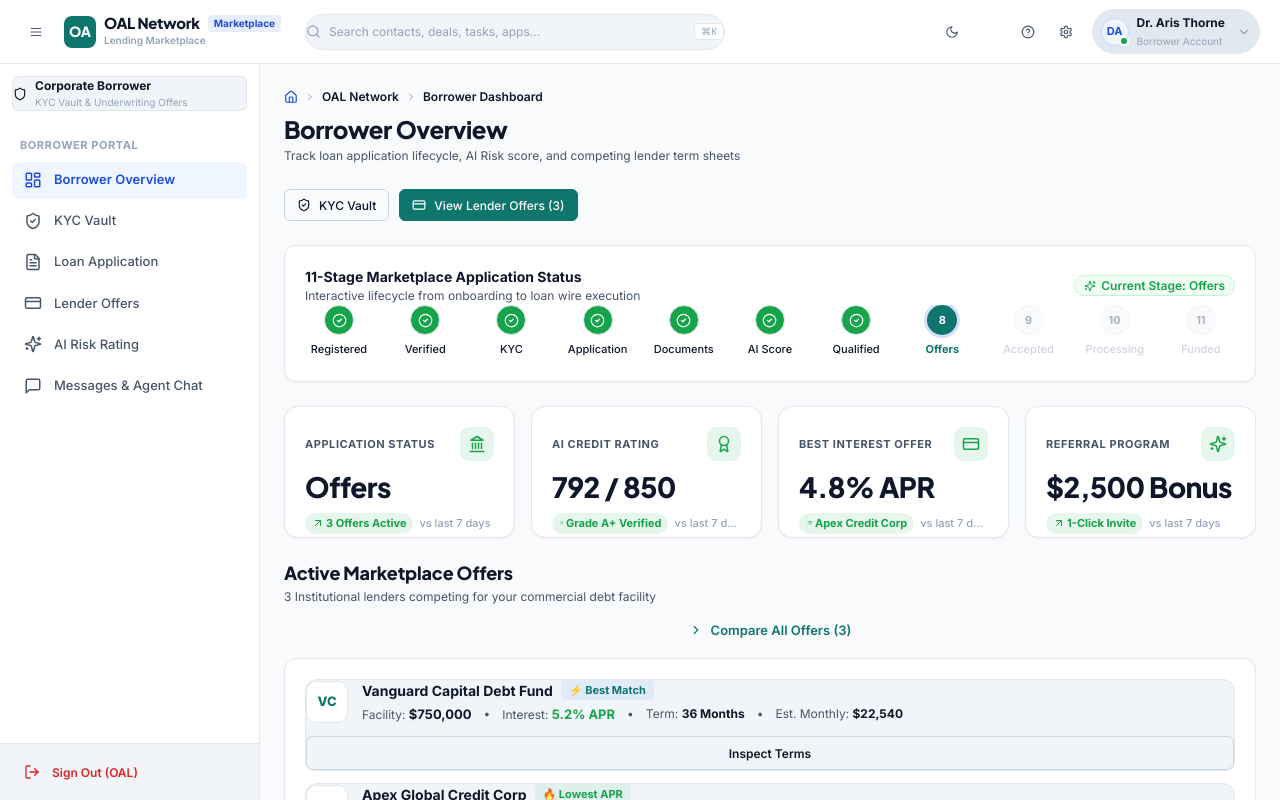
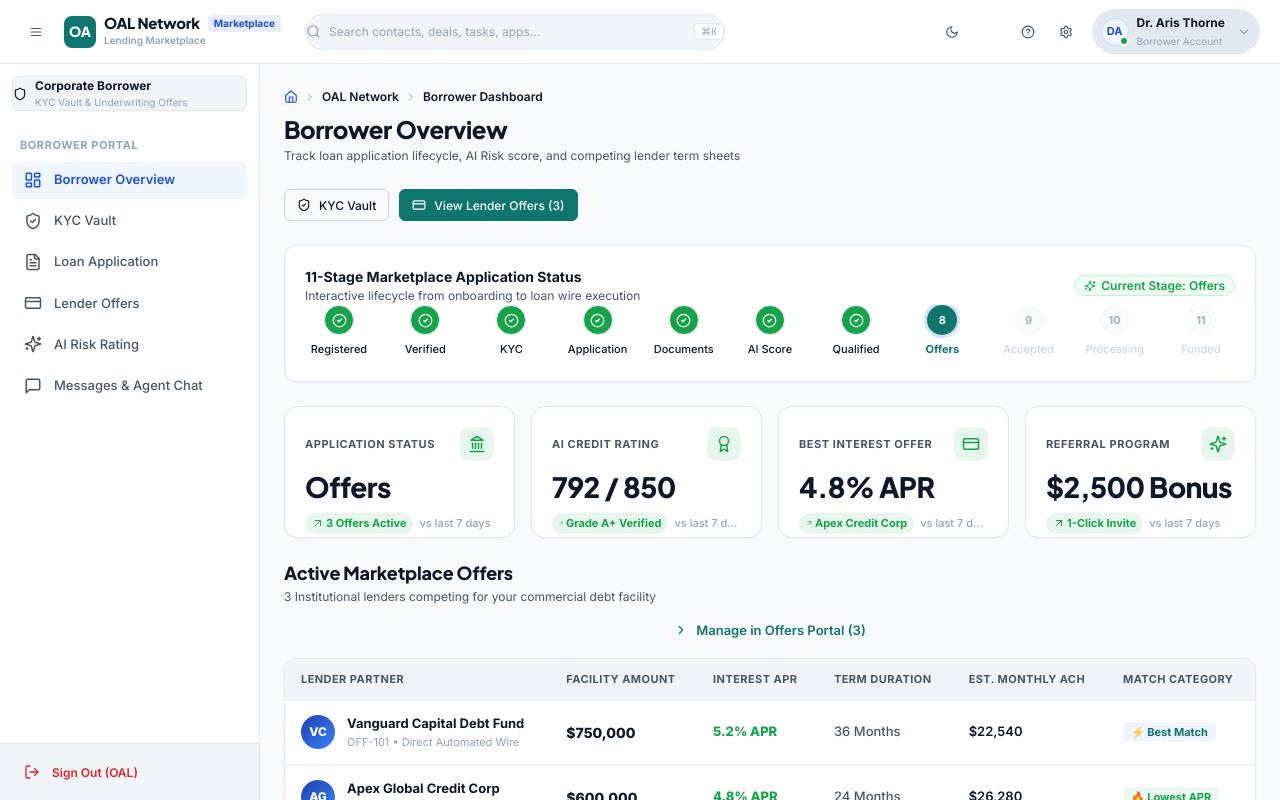
Before and after one commit to AKRITIKUSHWAHA/CRM, a React (Vite) app: page /oal/borrower/dashboard in a window 1280 px wide. Built offline with nearby package versions, Linux system fonts and the light colour scheme; the HTML template or start-up script is replaced by a standard one.

Commit message:
feat(dashboard): convert Active Marketplace Offers into a clean, static executive summary table

```diff
--- a/src/pages/oal/borrower/OalBorrowerDashboard.jsx
+++ b/src/pages/oal/borrower/OalBorrowerDashboard.jsx
@@ -241,7 +241,7 @@ export const OalBorrowerDashboard = () => {
         </div>
       </div>
 
-      {/* 4. Section: Active Marketplace Offers (Full-Width Executive Layout) */}
+      {/* 4. Section: Active Marketplace Offers (Static Executive Summary) */}
       <div className="flex flex-col gap-3">
         {/* Section Heading Outside the Card */}
         <div className="flex flex-col sm:flex-row sm:items-center justify-between gap-2">
@@ -249,9 +249,10 @@ export const OalBorrowerDashboard = () => {
             <h2 style={{ fontSize: '18px', fontWeight: 800, margin: 0, color: 'var(--text-primary)', letterSpacing: '-0.01em' }}>
               Active Marketplace Offers
             </h2>
-            <span className="text-xs text-secondary">3 Institutional lenders competing for your commercial debt facility</span>
+            <span className="text-xs text-secondary">
+              3 Institutional lenders competing for your commercial debt facility
+            </span>
           </div>
-          {!acceptedOffer && (
           <Button
             variant="ghost"
             size="sm"
@@ -259,15 +260,14 @@ export const OalBorrowerDashboard = () => {
             onClick={() => navigate('/oal/borrower/offers')}
             style={{ color: 'var(--accent)', fontWeight: 600, fontSize: '13px' }}
           >
-              Compare All Offers ({offers.length})
+            Manage in Offers Portal ({offers.length})
           </Button>
-          )}
         </div>
 
-        {/* Offers Content Card */}
-        <Card style={{ padding: '1.25rem', borderRadius: '12px' }}>
+        {/* Static Executive Table Card */}
+        <Card style={{ padding: '0', borderRadius: '12px', overflow: 'hidden' }}>
           {acceptedOffer ? (
-            <div className="p-4 surface-secondary rounded-lg border-subtle flex flex-col gap-2">
+            <div className="p-4 surface-secondary flex flex-col gap-2">
               <div className="flex items-center justify-between">
                 <Badge variant="success" icon={CheckCircle2}>Accepted Term Sheet</Badge>
                 <span className="font-mono text-xs text-tertiary">{acceptedOffer.id}</span>
@@ -280,7 +280,31 @@ export const OalBorrowerDashboard = () => {
               </div>
             </div>
           ) : (
-            <div className="flex flex-col gap-3">
+            <div style={{ overflowX: 'auto', WebkitOverflowScrolling: 'touch' }}>
+              <table style={{ width: '100%', borderCollapse: 'collapse', textAlign: 'left', fontSize: '13px' }}>
+                <thead>
+                  <tr style={{ backgroundColor: 'var(--surface-secondary)', borderBottom: '1px solid var(--border)' }}>
+                    <th style={{ padding: '12px 16px', fontWeight: 700, color: 'var(--text-secondary)', fontSize: '11px', textTransform: 'uppercase', letterSpacing: '0.04em' }}>
+                      Lender Partner
+                    </th>
+                    <th style={{ padding: '12px 16px', fontWeight: 700, color: 'var(--text-secondary)', fontSize: '11px', textTransform: 'uppercase', letterSpacing: '0.04em' }}>
+                      Facility Amount
+                    </th>
+                    <th style={{ padding: '12px 16px', fontWeight: 700, color: 'var(--text-secondary)', fontSize: '11px', textTransform: 'uppercase', letterSpacing: '0.04em' }}>
+                      Interest APR
+                    </th>
+                    <th style={{ padding: '12px 16px', fontWeight: 700, color: 'var(--text-secondary)', fontSize: '11px', textTransform: 'uppercase', letterSpacing: '0.04em' }}>
+                      Term Duration
+                    </th>
+                    <th style={{ padding: '12px 16px', fontWeight: 700, color: 'var(--text-secondary)', fontSize: '11px', textTransform: 'uppercase', letterSpacing: '0.04em' }}>
+                      Est. Monthly ACH
+                    </th>
+                    <th style={{ padding: '12px 16px', fontWeight: 700, color: 'var(--text-secondary)', fontSize: '11px', textTransform: 'uppercase', letterSpacing: '0.04em' }}>
+                      Match Category
+                    </th>
+                  </tr>
+                </thead>
+                <tbody>
                   {offers.map((off, idx) => {
                     const tagConfig = [
                       { label: '⚡ Best Match', bg: 'rgba(37, 99, 235, 0.08)', color: 'var(--accent)' },
@@ -291,156 +315,84 @@ export const OalBorrowerDashboard = () => {
                     const initials = off.lender.split(' ').slice(0, 2).map((w) => w[0]).join('');
 
                     return (
-                  <div
+                      <tr
                         key={off.id}
-                    className="p-3.5 surface-secondary rounded-lg border-subtle flex flex-col md:flex-row md:items-center justify-between gap-3 transition-all hover:border-primary"
-                    style={{ transition: 'all 0.15s ease' }}
+                        onClick={() => navigate('/oal/borrower/offers')}
+                        style={{
+                          borderBottom: idx === offers.length - 1 ? 'none' : '1px solid var(--border)',
+                          cursor: 'pointer',
+                          transition: 'background-color 0.15s ease',
+                        }}
+                        className="hover:surface-secondary"
                       >
-                    {/* Left: Lender initials, Title & Metrics */}
-                    <div className="flex items-center gap-3.5 min-w-0">
+                        <td style={{ padding: '14px 16px' }}>
+                          <div className="flex items-center gap-3">
                             <div
                               style={{
-                          width: '42px',
-                          height: '42px',
-                          borderRadius: '10px',
-                          backgroundColor: 'var(--surface)',
-                          border: '1px solid var(--border)',
-                          color: 'var(--accent)',
+                                width: '34px',
+                                height: '34px',
+                                borderRadius: '50%',
+                                background: 'linear-gradient(135deg, #1e40af 0%, #3b82f6 100%)',
+                                color: '#ffffff',
                                 display: 'flex',
                                 alignItems: 'center',
                                 justifyContent: 'center',
                                 fontWeight: 800,
-                          fontSize: '13px',
+                                fontSize: '12px',
                                 flexShrink: 0,
                               }}
                             >
                               {initials}
                             </div>
+                            <div>
+                              <div style={{ fontWeight: 700, color: 'var(--text-primary)' }}>{off.lender}</div>
+                              <div style={{ fontSize: '11px', color: 'var(--text-tertiary)' }}>{off.id} &bull; Direct Automated Wire</div>
+                            </div>
+                          </div>
+                        </td>
 
-                      <div className="flex flex-col gap-1 min-w-0">
-                        <div className="flex items-center gap-2 flex-wrap">
-                          <span className="font-bold text-sm text-primary">
-                            {off.lender}
+                        <td style={{ padding: '14px 16px', fontWeight: 800, color: 'var(--text-primary)', fontSize: '14px' }}>
+                          {off.amount}
+                        </td>
+
+                        <td style={{ padding: '14px 16px' }}>
+                          <span style={{ fontWeight: 800, color: 'var(--success)', fontSize: '13px' }}>
+                            {off.rate}
                           </span>
+                        </td>
+
+                        <td style={{ padding: '14px 16px', color: 'var(--text-secondary)', fontWeight: 500 }}>
+                          {off.term}
+                        </td>
+
+                        <td style={{ padding: '14px 16px', fontWeight: 600, color: 'var(--text-primary)' }}>
+                          {off.monthlyPayment}
+                        </td>
+
+                        <td style={{ padding: '14px 16px' }}>
                           <span
                             style={{
                               fontSize: '11px',
                               fontWeight: 700,
-                              padding: '2px 8px',
+                              padding: '3px 8px',
                               borderRadius: '4px',
                               backgroundColor: tagConfig.bg,
                               color: tagConfig.color,
                               whiteSpace: 'nowrap',
-                              flexShrink: 0,
                             }}
                           >
                             {tagConfig.label}
                           </span>
-                        </div>
-
-                        <div className="flex items-center gap-3 text-xs text-secondary flex-wrap">
-                          <span>Facility: <strong style={{ color: 'var(--text-primary)', fontSize: '13px' }}>{off.amount}</strong></span>
-                          <span>&bull;</span>
-                          <span>Interest: <strong style={{ color: 'var(--success)', fontSize: '13px' }}>{off.rate}</strong></span>
-                          <span>&bull;</span>
-                          <span>Term: <strong style={{ color: 'var(--text-primary)' }}>{off.term}</strong></span>
-                          <span>&bull;</span>
-                          <span>Est. Monthly: <strong style={{ color: 'var(--text-primary)' }}>{off.monthlyPayment}</strong></span>
-                        </div>
-                      </div>
-                    </div>
-
-                    {/* Right: Compact Inspect Button */}
-                    <Button
-                      variant="outline"
-                      size="sm"
-                      onClick={() => handleInspectOffer(off)}
-                      style={{ fontSize: '12px', height: '34px', padding: '0 16px', fontWeight: 600, flexShrink: 0 }}
-                    >
-                      Inspect Terms
-                    </Button>
-                  </div>
+                        </td>
+                      </tr>
                     );
                   })}
+                </tbody>
+              </table>
             </div>
           )}
         </Card>
       </div>
-
-      {/* 5. Modal: Inspect Offer Details */}
-      <Modal
-        isOpen={isOfferModalOpen}
-        onClose={() => setIsOfferModalOpen(false)}
-        title={selectedOffer ? `${selectedOffer.lender} — Term Sheet` : 'Offer Details'}
-        footer={
-          <>
-            <Button variant="outline" size="sm" onClick={() => setIsOfferModalOpen(false)}>
-              Close
-            </Button>
-            <Button
-              variant="outline"
-              size="sm"
-              icon={MessageSquare}
-              onClick={() => {
-                setIsOfferModalOpen(false);
-                navigate('/oal/borrower/messages');
-              }}
-            >
-              Negotiate in Chat
-            </Button>
-            <Button
-              variant="primary"
-              size="sm"
-              icon={CheckCircle2}
-              style={{ backgroundColor: 'var(--success)', borderColor: 'var(--success)' }}
-              onClick={handleAcceptOffer}
-            >
-              Accept Offer
-            </Button>
-          </>
-        }
-      >
-        {selectedOffer && (
-          <div className="flex flex-col gap-4 text-xs">
-            {/* Highlights Strip */}
-            <div className="grid grid-cols-2 sm:grid-cols-4 gap-3 p-3.5 surface-secondary rounded-md border-subtle">
-              <div>
-                <span className="text-tertiary" style={{ fontSize: '11px' }}>Facility Size</span>
-                <div className="font-bold text-sm text-primary">{selectedOffer.amount}</div>
-              </div>
-              <div>
-                <span className="text-tertiary" style={{ fontSize: '11px' }}>Interest APR</span>
-                <div className="font-bold text-sm text-success">{selectedOffer.rate}</div>
-              </div>
-              <div>
-                <span className="text-tertiary" style={{ fontSize: '11px' }}>Term Length</span>
-                <div className="font-bold text-sm text-primary">{selectedOffer.term}</div>
-              </div>
-              <div>
-                <span className="text-tertiary" style={{ fontSize: '11px' }}>Monthly Cost</span>
-                <div className="font-bold text-sm text-primary">{selectedOffer.monthlyPayment}</div>
-              </div>
-            </div>
-
-            {/* Key Term Sheet Clauses */}
-            <div>
-              <h4 className="font-bold text-xs text-primary uppercase mb-2">Key Lender Covenants & Features</h4>
-              <div className="flex flex-col gap-2">
-                {selectedOffer.features?.map((feat, idx) => (
-                  <div key={idx} className="flex items-center gap-2 text-secondary">
-                    <CheckCircle2 size={14} className="text-success flex-shrink-0" />
-                    <span>{feat}</span>
-                  </div>
-                ))}
-                <div className="flex items-center gap-2 text-secondary">
-                  <CheckCircle2 size={14} className="text-success flex-shrink-0" />
-                  <span>Origination fee capped at {selectedOffer.originationFee}</span>
-                </div>
-              </div>
-            </div>
-          </div>
-        )}
-      </Modal>
 
       {/* 6. Modal: Referral Program */}
       <Modal
```
Lines whose indentation alone changed are shown as unchanged.
